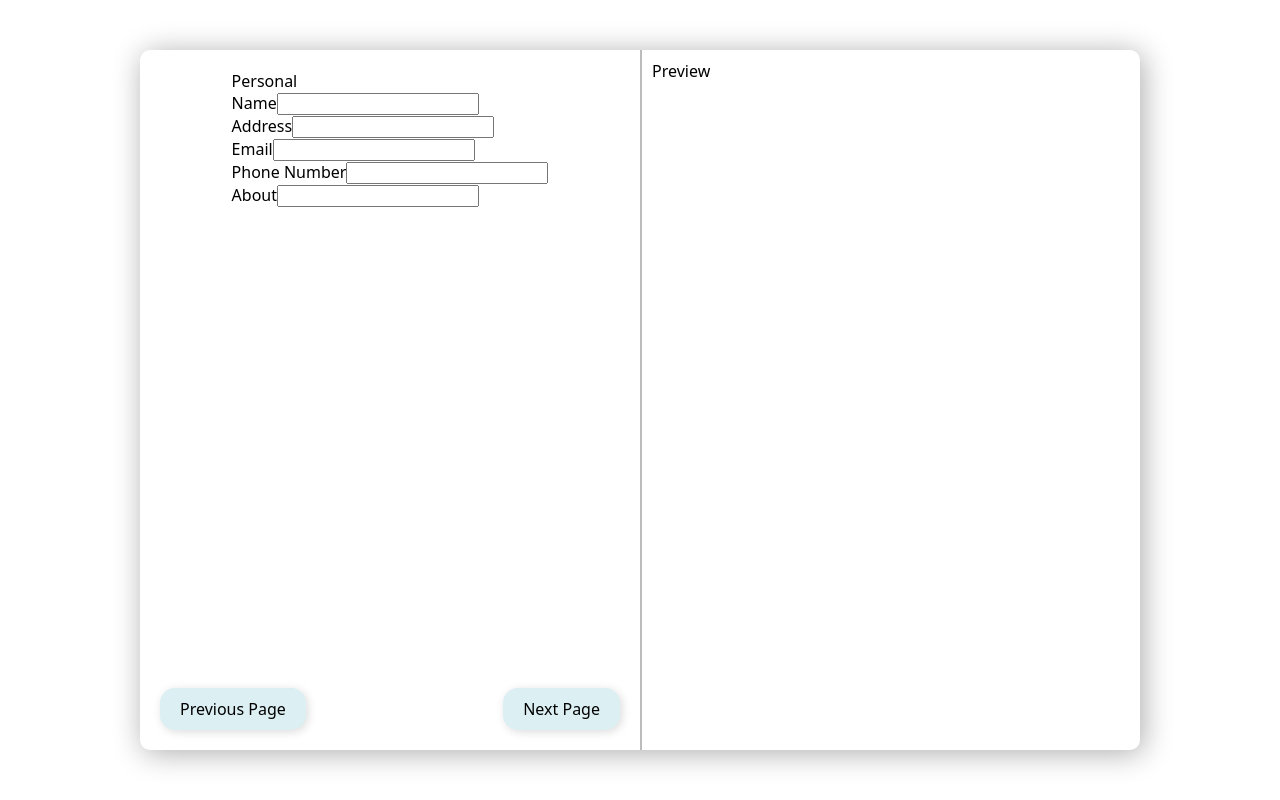
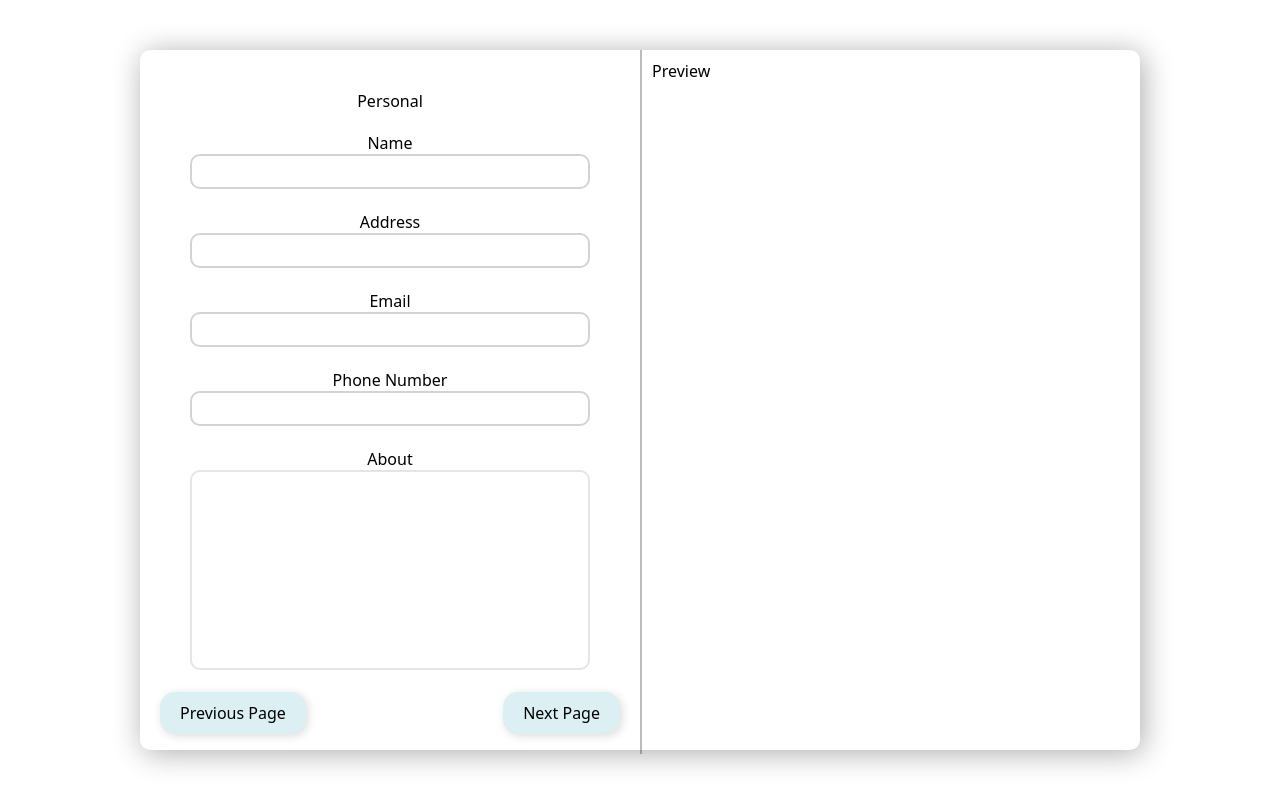
Before and after one commit to WLewis0991/ResumeBuilder, a React (Vite) app: page / in a window 1280 px wide. Both pictures are taken after a click on the button "Enter". Built offline with nearby package versions, Linux system fonts and the light colour scheme.

Commit message:
Personal page updated with CSS, input fields look better and text area for about me made larger

```diff
--- a/src/Personal.jsx
+++ b/src/Personal.jsx
@@ -20,7 +20,7 @@ export default function Pesonal (props) {
 
     return(<>
     <div className="personal-section">
-        <p>Personal</p>
+        <p className="personal-header">Personal</p>
         <label>Name</label>
         <input type="text" name="name" value={resumeData.personal.name} onChange={handleChange}/>
         <br />
@@ -35,7 +35,7 @@ export default function Pesonal (props) {
 
         <br />
         <label>About</label>
-        <input type="textarea" name="about" value={resumeData.personal.about} onChange={handleChange}/>
+        <textarea className="about-input" type="text" name="about" value={resumeData.personal.about} onChange={handleChange}/>
 
     </div>
 
--- a/src/index.css
+++ b/src/index.css
@@ -1,6 +1,7 @@
 *{
     padding: 0;
     margin: 0;
+    box-sizing: border-box;
     font-family: system-ui, -apple-system, BlinkMacSystemFont, 'Segoe UI', Roboto, Oxygen, Ubuntu, Cantarell, 'Open Sans', 'Helvetica Neue', sans-serif;
 }
 .welcome-section{
@@ -82,3 +83,32 @@
     cursor: pointer;
 
 }
+
+.personal-section{
+    display: flex;
+    flex-direction: column;
+    align-items: center;
+    justify-content: center;
+}
+
+.personal-section input {
+    width: 400px;
+    font-size: 1.4em;
+    border-radius: 10px;
+    border: 2px solid rgba(0, 0, 0, 0.172);
+
+}
+
+.about-input{
+    width: 400px;
+    height: 200px;
+    font-size: 1.2em;
+    border-radius: 10px;
+    padding: 10px;
+    resize: none;
+    border:2px solid rgba(0, 0, 0, 0.1);
+}
+
+.personal-header{
+    padding: 20px;
+}
```
